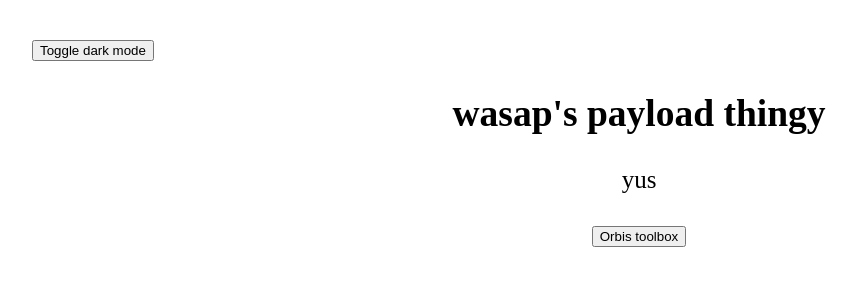
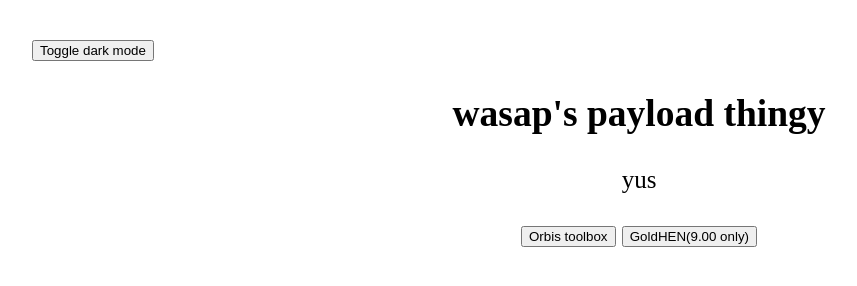
Before and after one commit to amogusrea1/ps4jb, a plain HTML site: page index.html in a window 1280 px wide. Shown: the whole page, without its empty margins (1-858 px from the left). Drawn offline with Linux system fonts and the light colour scheme.

Commit message:
Update index.html

```diff
--- a/index.html
+++ b/index.html
@@ -32,6 +32,8 @@
 <h2>wasap's payload thingy</h2>
 <p>yus</p>
 <a href="./Orbis-Toolbox-900.html"><button>Orbis toolbox</button></a>
+<a href="./goldhen_2.2.2_900.html"><button>GoldHEN(9.00 only)</button></a>
+
 
 </div>
 
```
